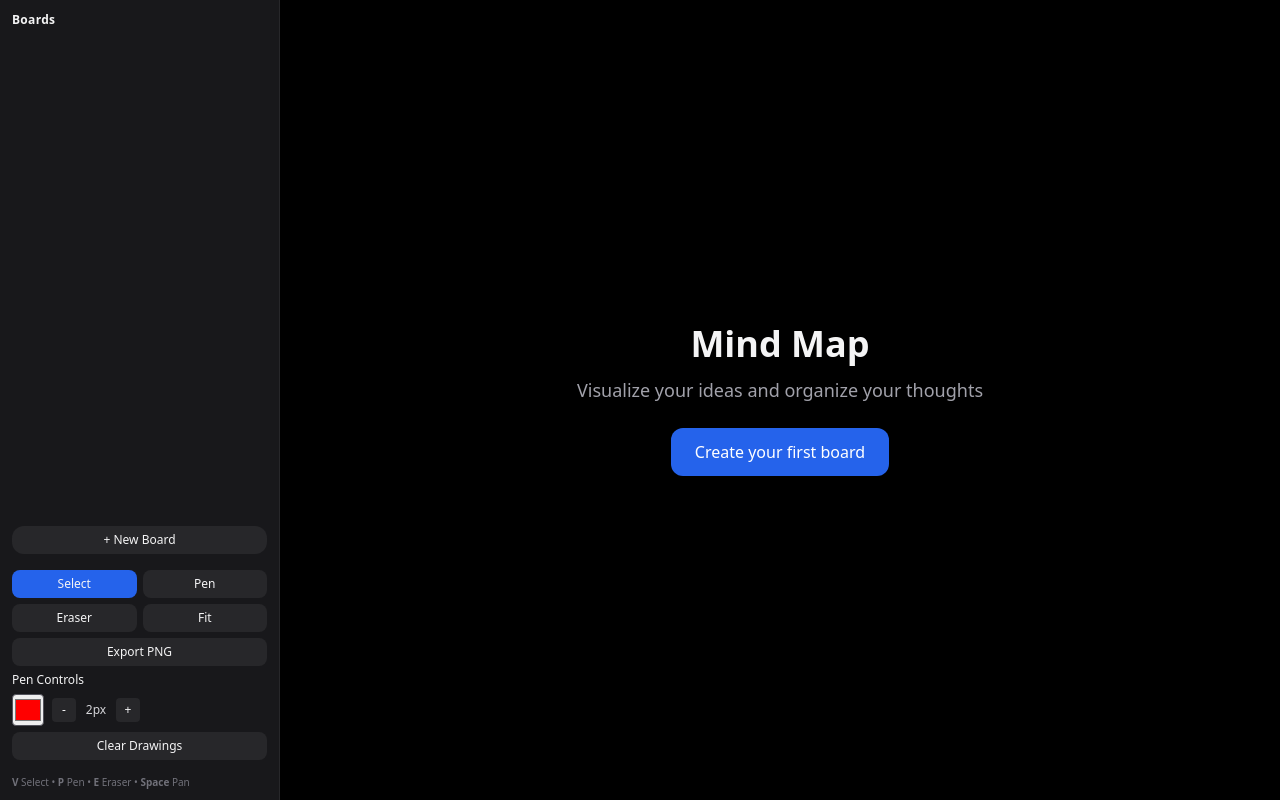
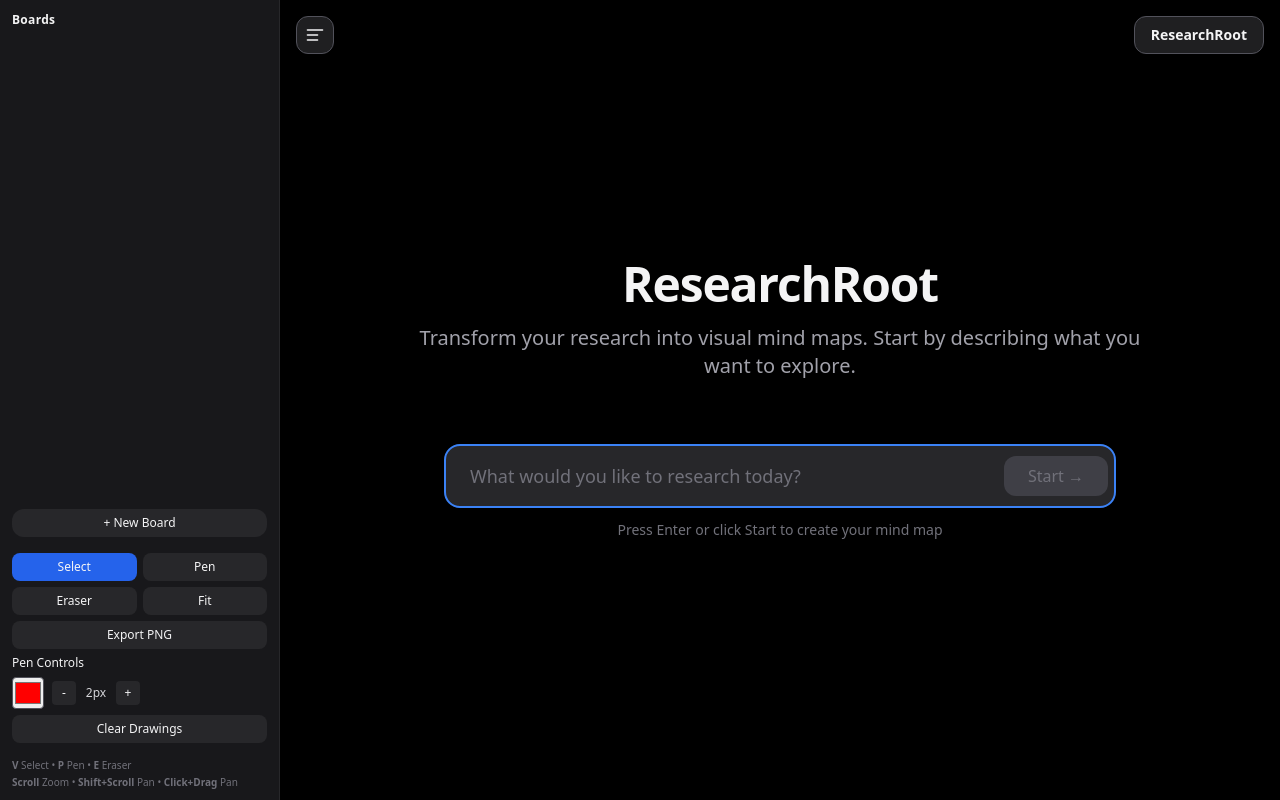
Before and after one commit to Atharva12456/CongAppSFA, a React (Vite) app: page / in a window 1280 px wide. Built offline with nearby package versions, Linux system fonts and the light colour scheme.

Commit message:
Major UI/UX improvements: ChatGPT-style homepage, collapseable sidebar, improved navigation and text editing

```diff
--- a/src/MindMapMVP.tsx
+++ b/src/MindMapMVP.tsx
@@ -560,6 +560,12 @@ export default function MindMapMVP() {
   const [showRenameBoard, setShowRenameBoard] = useState<{ id: ID; title: string } | null>(null);
   const [renameBoardTitle, setRenameBoardTitle] = useState("");
 
+  // Homepage state (show by default if no boards)
+  const [showHomepage, setShowHomepage] = useState(() => boardOrder.length === 0);
+
+  // Sidebar state
+  const [sidebarCollapsed, setSidebarCollapsed] = useState(false);
+
   // Eraser cursor
   const [eraserPos, setEraserPos] = useState<{ x: number; y: number } | null>(null);
   const [isErasing, setIsErasing] = useState(false);
@@ -677,16 +683,16 @@ export default function MindMapMVP() {
       const ny = sy - world.y * newZoom;
       setCamera({ zoom: newZoom, x: nx, y: ny });
     } else if (e.shiftKey) {
-      // Shift + scroll = zoom (alternative method)
+      // Shift + scroll = pan (horizontal and vertical)
+      setCamera({ x: cam.x - e.deltaX, y: cam.y - e.deltaY });
+    } else {
+      // Default scroll = zoom (more intuitive for users)
       const scale = Math.exp(-e.deltaY * 0.0015);
       const newZoom = Math.min(2.5, Math.max(0.2, cam.zoom * scale));
       const world = screenToWorld(sx, sy, cam);
       const nx = sx - world.x * newZoom;
       const ny = sy - world.y * newZoom;
       setCamera({ zoom: newZoom, x: nx, y: ny });
-    } else {
-      // Two-finger scroll/pan on touchpad
-      setCamera({ x: cam.x - e.deltaX, y: cam.y - e.deltaY });
     }
   }, [cam, currentBoard, setCamera]);
 
@@ -694,13 +700,14 @@ export default function MindMapMVP() {
   const panState = useRef<{ lastX: number; lastY: number; active: boolean } | null>(null);
   const onMouseDownCanvas = useCallback((e: React.MouseEvent) => {
     const store = useStore.getState();
-    if ((store.isPanning && e.button === 0) || e.button === 1) {
+    // Enable panning on: Space+left click, middle click, OR left click in select mode on canvas
+    if ((store.isPanning && e.button === 0) || e.button === 1 || (e.button === 0 && mode === 'select')) {
       e.preventDefault();
       panState.current = { lastX: e.clientX, lastY: e.clientY, active: true };
       if (!store.isPanning) store.setPanning(true);
       return;
     }
-  }, []);
+  }, [mode]);
   const onMouseMove = useCallback((e: React.MouseEvent) => {
     if (useStore.getState().isPanning && panState.current?.active) {
       const prev = panState.current; if (!prev) return;
@@ -994,9 +1001,9 @@ export default function MindMapMVP() {
   const hasBoards = boardOrder.length > 0;
 
   return (
-    <div className="w-full h-screen grid grid-cols-[280px_1fr] bg-zinc-900 text-zinc-100 select-none">
+    <div className="w-full h-screen flex bg-zinc-900 text-zinc-100 select-none">
       {/* Sidebar */}
-      <div className="border-r border-zinc-800 p-3 flex flex-col gap-2 relative z-10">
+      <div className={`border-r border-zinc-800 p-3 flex flex-col gap-2 relative z-10 transition-all duration-300 ${sidebarCollapsed ? 'w-0 p-0 overflow-hidden' : 'w-[280px]'}`}>
         <div className="text-xs font-semibold tracking-wide mb-1">Boards</div>
         <div className="flex-1 overflow-auto">
           {boardOrder.map((id) => (
@@ -1004,7 +1011,7 @@ export default function MindMapMVP() {
               key={id}
               board={boards[id]}
               active={currentBoardId === id}
-              onClick={() => switchBoard(id)}
+              onClick={() => { switchBoard(id); setShowHomepage(false); }}
               onRenameClick={() => { setShowRenameBoard({ id, title: boards[id].title }); setRenameBoardTitle(boards[id].title); }}
               onDeleteClick={() => setShowDeleteConfirm({ id, title: boards[id].title })}
             />
@@ -1051,13 +1058,14 @@ export default function MindMapMVP() {
         </div>
 
         <div className="mt-2 text-[10px] text-zinc-500 leading-tight">
-          <div><strong>V</strong> Select • <strong>P</strong> Pen • <strong>E</strong> Eraser • <strong>Space</strong> Pan</div>
+          <div><strong>V</strong> Select • <strong>P</strong> Pen • <strong>E</strong> Eraser</div>
+          <div className="mt-1"><strong>Scroll</strong> Zoom • <strong>Shift+Scroll</strong> Pan • <strong>Click+Drag</strong> Pan</div>
         </div>
       </div>
 
       {/* Canvas Area */}
       <div
-        className={`relative bg-black ${isPanning ? 'cursor-grabbing' : 'cursor-default'}`}
+        className={`relative bg-black flex-1 ${isPanning ? 'cursor-grabbing' : 'cursor-default'}`}
         ref={containerRef}
         style={{ touchAction: 'none' }}
         onMouseMove={(e) => { onMouseMove(e); onContainerMouseMove(e); }}
@@ -1065,11 +1073,58 @@ export default function MindMapMVP() {
         onMouseLeave={onMouseUpLeave}
         onWheel={onWheel}
         onContextMenu={onContextMenu}
-        onMouseDown={onMouseDownCanvas}
+        onMouseDown={(e) => {
+          onMouseDownCanvas(e);
+          // Close editor when clicking on canvas (not on nodes)
+          if (editing && e.target === e.currentTarget) {
+            setEditing(null);
+          }
+        }}
+        onClick={(e) => {
+          // Also handle via click for better reliability
+          if (editing && (e.target === canvasRef.current || e.target === svgRef.current || e.target === containerRef.current)) {
+            setEditing(null);
+          }
+        }}
         onTouchStart={onTouchStart}
         onTouchMove={onTouchMove}
         onTouchEnd={onTouchEnd}
       >
+        {/* Sidebar Toggle Button */}
+        <div className="absolute top-4 left-4 z-20">
+          <button
+            onClick={() => setSidebarCollapsed(!sidebarCollapsed)}
+            className="p-2 bg-zinc-800/80 hover:bg-zinc-700/80 border border-zinc-600 rounded-xl text-zinc-100 transition-colors backdrop-blur-sm"
+            title={sidebarCollapsed ? "Show sidebar" : "Hide sidebar"}
+          >
+            <svg width="20" height="20" viewBox="0 0 24 24" fill="none" stroke="currentColor" strokeWidth="2" strokeLinecap="round" strokeLinejoin="round">
+              {sidebarCollapsed ? (
+                <>
+                  <line x1="3" y1="6" x2="21" y2="6" />
+                  <line x1="3" y1="12" x2="21" y2="12" />
+                  <line x1="3" y1="18" x2="21" y2="18" />
+                </>
+              ) : (
+                <>
+                  <line x1="21" y1="6" x2="3" y2="6" />
+                  <line x1="15" y1="12" x2="3" y2="12" />
+                  <line x1="15" y1="18" x2="3" y2="18" />
+                </>
+              )}
+            </svg>
+          </button>
+        </div>
+
+        {/* ResearchRoot Logo */}
+        <div className="absolute top-4 right-4 z-20">
+          <button
+            onClick={() => setShowHomepage(true)}
+            className="px-4 py-2 bg-zinc-800/80 hover:bg-zinc-700/80 border border-zinc-600 rounded-xl text-zinc-100 font-semibold text-sm transition-colors backdrop-blur-sm"
+          >
+            ResearchRoot
+          </button>
+        </div>
+
         {/* SVG: nodes + edges */}
         {hasBoards && (
           <svg ref={svgRef} className="absolute inset-0 w-full h-full block" width="100%" height="100%" preserveAspectRatio="none" style={{ pointerEvents: (mode === 'pen' || mode === 'eraser') ? 'none' : 'auto' }}>
@@ -1099,7 +1154,7 @@ export default function MindMapMVP() {
 
                   {!isEditing && (
                   <foreignObject x={12} y={10} width={NODE_W - 24} height={NODE_H - 20} pointerEvents="none">
-                      <div className="text-sm leading-snug text-zinc-200" style={{ fontFamily: "Inter, sans-serif", overflow: "hidden", textOverflow: "ellipsis", display: "-webkit-box", WebkitLineClamp: 3 as any, WebkitBoxOrient: "vertical" as any }}>{n.text}</div>
+                      <div className="text-sm leading-snug text-zinc-200 break-words" style={{ fontFamily: "Inter, sans-serif", overflow: "hidden", textOverflow: "ellipsis", display: "-webkit-box", WebkitLineClamp: 3 as any, WebkitBoxOrient: "vertical" as any, wordBreak: "break-word" }}>{n.text || <span className="text-zinc-500 italic">Empty node</span>}</div>
                   </foreignObject>
                   )}
 
@@ -1206,22 +1261,78 @@ export default function MindMapMVP() {
         {hasBoards && mini && (
           <div className="absolute right-3 bottom-3 w-44 h-28 bg-zinc-800/80 border border-zinc-700 rounded-xl p-1 pointer-events-none">
             <MiniMap nodes={boardNodes} camera={cam} box={mini} viewport={viewport} />
+            <div className="absolute top-1 right-1 px-2 py-0.5 bg-zinc-900/90 rounded text-[10px] text-zinc-300 font-semibold">
+              {Math.round(cam.zoom * 100)}%
+            </div>
           </div>
         )}
 
-        {/* Empty state */}
-        {!hasBoards && (
-          <div className="absolute inset-0 flex flex-col items-center justify-center gap-6">
-            <div className="text-center">
-              <h1 className="text-4xl font-semibold mb-3 text-zinc-100">Mind Map</h1>
-              <p className="text-lg text-zinc-400">Visualize your ideas and organize your thoughts</p>
+        {/* Homepage */}
+        {showHomepage && (
+          <div className="absolute inset-0 flex flex-col items-center justify-center gap-8 px-4">
+            <div className="text-center max-w-3xl">
+              <h1 className="text-5xl font-bold mb-4 text-zinc-100 tracking-tight">ResearchRoot</h1>
+              <p className="text-xl text-zinc-400 mb-8">Transform your research into visual mind maps. Start by describing what you want to explore.</p>
             </div>
+
+            {/* Direct Input */}
+            <div className="w-full max-w-2xl">
+              <div className="relative">
+                <input
+                  type="text"
+                  placeholder="What would you like to research today?"
+                  className="w-full px-6 py-4 pr-32 rounded-2xl bg-zinc-800 border-2 border-zinc-700 focus:border-blue-500 outline-none text-zinc-100 text-lg placeholder-zinc-500 transition-colors"
+                  value={newPromptTitle}
+                  onChange={(e) => setNewPromptTitle(e.target.value)}
+                  onKeyDown={(e) => {
+                    if (e.key === 'Enter' && newPromptTitle.trim()) {
+                      const title = newPromptTitle.trim();
+                      createBoard(title, title);
+                      setShowHomepage(false);
+                      setNewPromptTitle("");
+                    }
+                  }}
+                  autoFocus
+                />
                 <button
-              className="px-6 py-3 rounded-xl bg-blue-600 hover:bg-blue-700 text-white text-base font-medium transition-colors"
-              onClick={() => setShowNewPrompt(true)}
+                  onClick={() => {
+                    if (newPromptTitle.trim()) {
+                      const title = newPromptTitle.trim();
+                      createBoard(title, title);
+                      setShowHomepage(false);
+                      setNewPromptTitle("");
+                    }
+                  }}
+                  disabled={!newPromptTitle.trim()}
+                  className="absolute right-2 top-1/2 -translate-y-1/2 px-6 py-2 rounded-xl bg-blue-600 hover:bg-blue-700 disabled:bg-zinc-700 disabled:text-zinc-500 disabled:cursor-not-allowed text-white font-medium transition-colors"
                 >
-              Create your first board
+                  Start →
                 </button>
+              </div>
+              <p className="text-sm text-zinc-500 mt-3 text-center">Press Enter or click Start to create your mind map</p>
+            </div>
+
+            {/* Recent Boards */}
+            {hasBoards && (
+              <div className="w-full max-w-2xl mt-4">
+                <h2 className="text-sm font-semibold text-zinc-400 mb-3 uppercase tracking-wide">Recent Boards</h2>
+                <div className="grid grid-cols-1 sm:grid-cols-2 gap-3">
+                  {boardOrder.slice(0, 4).map((id) => (
+                    <button
+                      key={id}
+                      onClick={() => {
+                        switchBoard(id);
+                        setShowHomepage(false);
+                      }}
+                      className="px-4 py-3 rounded-xl bg-zinc-800 hover:bg-zinc-700 border border-zinc-700 text-left transition-colors group"
+                    >
+                      <div className="text-zinc-100 font-medium truncate group-hover:text-blue-400 transition-colors">{boards[id].title}</div>
+                      <div className="text-xs text-zinc-500 mt-1">Updated {new Date(boards[id].updatedAt).toLocaleDateString()}</div>
+                    </button>
+                  ))}
+                </div>
+              </div>
+            )}
           </div>
         )}
 
@@ -1342,10 +1453,10 @@ function InlineEditor({ x, y, initial, onSubmit, onCancel }: { x: number; y: num
   };
 
   return (
-    <div className="absolute" style={{ left: x - NODE_W / 2, top: y - NODE_H / 2, width: NODE_W, height: NODE_H }}>
+    <div className="absolute bg-zinc-800 rounded-xl shadow-lg" style={{ left: x - NODE_W / 2, top: y - NODE_H / 2, width: NODE_W, height: NODE_H }}>
       <textarea
         ref={inputRef}
-        className="w-full h-full text-sm text-zinc-100 bg-transparent border-none rounded-xl px-3 py-2.5 outline-none resize-none"
+        className="w-full h-full text-sm text-zinc-100 bg-zinc-800 border-2 border-blue-500 rounded-xl px-3 py-2.5 outline-none resize-none leading-snug"
         style={{ fontFamily: "Inter, sans-serif" }}
         value={val}
         onChange={(e) => setVal(e.target.value)}
@@ -1360,6 +1471,7 @@ function InlineEditor({ x, y, initial, onSubmit, onCancel }: { x: number; y: num
           }
         }}
         onBlur={handleSubmit}
+        placeholder="Type here..."
       />
     </div>
   );
```
Also changed, not shown: 1 other file (tests, documents, lock files or other folders). Lines whose indentation alone changed are shown as unchanged.
